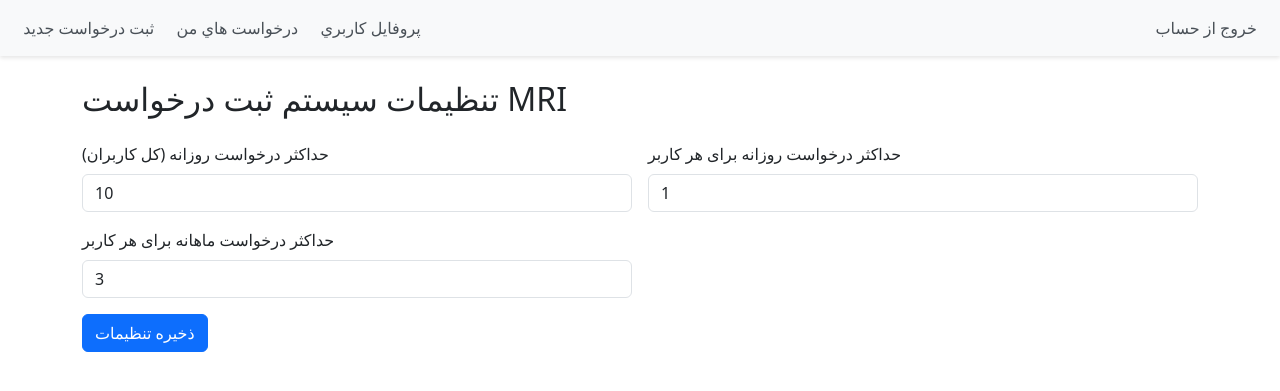
After one commit to alighaderipour/mri, a Flask app: page /admin/preferences in a window 1280 px wide. The commit adds this page. Shown: the top 391 px of the page. Run offline with Flask 3, Linux system fonts and the light colour scheme; the visitor is signed in with stand-in values (Sample User, id 1); data comes from the database, SQL or seed files in the repository; both versions use the stored data as it was after the commit.

Commit message:
added pref

```diff
--- a/app/admin/routes.py
+++ b/app/admin/routes.py
@@ -1,6 +1,6 @@
 from flask import Blueprint, render_template, redirect, url_for, request, flash
 from flask_login import login_required, current_user
-from app.models import User, MRIRequest
+from app.models import User, MRIRequest, Pref
 from app import db
 import re
 import persian
@@ -258,3 +258,27 @@ def view_image(req_id):
 
     from flask import Response
     return Response(request_obj.uploaded_image, mimetype='image/jpeg')
+
+
+@admin_bp.route('/preferences', methods=['GET', 'POST'])
+@login_required
+def manage_preferences():
+    pref = Pref.query.first()
+    if not pref:
+        pref = Pref(max_mri_reserve_day=10, max_user_reserve_day=1, max_user_reserve_month=3)
+        db.session.add(pref)
+        db.session.commit()
+
+    if request.method == 'POST':
+        try:
+            pref.max_mri_reserve_day = int(request.form['max_mri_reserve_day'])
+            pref.max_user_reserve_day = int(request.form['max_user_reserve_day'])
+            pref.max_user_reserve_month = int(request.form['max_user_reserve_month'])
+            db.session.commit()
+            flash('تنظیمات با موفقیت به‌روزرسانی شد.', 'success')
+        except ValueError:
+            flash('ورودی نامعتبر است. لطفاً مقادیر عددی وارد کنید.', 'error')
+
+        return redirect(url_for('admin.manage_preferences'))
+
+    return render_template('pref.html', pref=pref)
--- a/app/models.py
+++ b/app/models.py
@@ -4,6 +4,7 @@ from app import db
 from flask_login import UserMixin
 from werkzeug.security import generate_password_hash, check_password_hash
 import jdatetime
+
 class User(UserMixin, db.Model):
     __tablename__ = 'users'
     id = db.Column(db.Integer, primary_key=True, autoincrement=True)
@@ -74,3 +75,10 @@ class Insurance(db.Model):
 
     def __repr__(self):
         return f"<Insurance {self.name}>"
+
+class Pref(db.Model):
+    __tablename__ = 'pref'
+    id = db.Column(db.Integer, primary_key=True, autoincrement=True)
+    max_mri_reserve_day =db.Column(db.Integer, nullable=False)
+    max_user_reserve_day = db.Column(db.Integer, nullable=False)
+    max_user_reserve_month = db.Column(db.Integer, nullable=False)
--- a/app/templates/base.html
+++ b/app/templates/base.html
@@ -58,6 +58,9 @@
                            href="{{ url_for('admin.list_users') }}">كاربران</a>
                         <a class="nav-link {% if request.endpoint == 'admin.view_reservations' %}active{% endif %}"
                            href="{{ url_for('admin.view_reservations') }}">تمامي درخواست ها</a>
+                        <a class="nav-link {% if request.endpoint == 'admin.manage_preferences' %}active{% endif %}"
+                           href="{{ url_for('admin.manage_preferences') }}">تنظيمات</a>
+
                     {% endif %}
                 </div>
                 <div class="navbar-nav ms-auto">
--- /dev/null
+++ b/app/templates/pref.html
@@ -0,0 +1,30 @@
+{% extends 'base.html' %}
+{% block title %}تنظیمات سیستم{% endblock %}
+
+{% block content %}
+<h2 class="mb-4">تنظیمات سیستم ثبت درخواست MRI</h2>
+
+<form method="POST" class="row g-3">
+    <div class="col-md-6">
+        <label for="max_mri_reserve_day" class="form-label">حداکثر درخواست روزانه (کل کاربران)</label>
+        <input type="number" name="max_mri_reserve_day" id="max_mri_reserve_day"
+               class="form-control" value="{{ pref.max_mri_reserve_day }}" required>
+    </div>
+
+    <div class="col-md-6">
+        <label for="max_user_reserve_day" class="form-label">حداکثر درخواست روزانه برای هر کاربر</label>
+        <input type="number" name="max_user_reserve_day" id="max_user_reserve_day"
+               class="form-control" value="{{ pref.max_user_reserve_day }}" required>
+    </div>
+
+    <div class="col-md-6">
+        <label for="max_user_reserve_month" class="form-label">حداکثر درخواست ماهانه برای هر کاربر</label>
+        <input type="number" name="max_user_reserve_month" id="max_user_reserve_month"
+               class="form-control" value="{{ pref.max_user_reserve_month }}" required>
+    </div>
+
+    <div class="col-12 mt-3">
+        <button type="submit" class="btn btn-primary">ذخیره تنظیمات</button>
+    </div>
+</form>
+{% endblock %}
--- a/config.py
+++ b/config.py
@@ -7,7 +7,7 @@ class Config:
         "mssql+pyodbc",
         username="sa",
         password="Aa@123456",
-        host="DESKTOP-PJBJFIB",
+        host="DESKTOP-ICP5P36",
         database="mri",
         query={
             "driver": "ODBC Driver 17 for SQL Server",
```
Also changed, not shown: app/main/routes.py (+19 -9 lines), queries.sql (+12 -0 lines).
